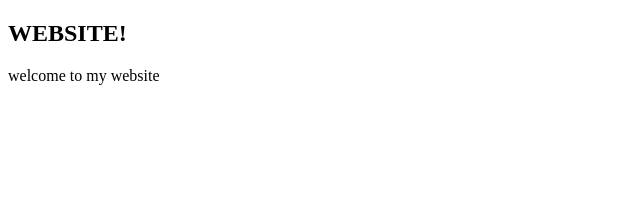
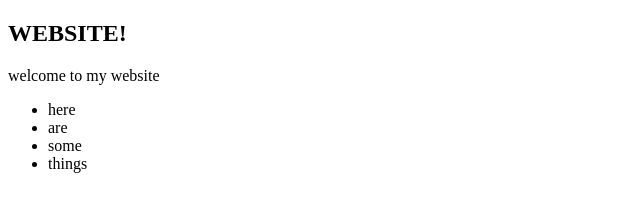
Before and after one commit to EVFUBS/Topic-7---GitHub-Test, a plain HTML site: page index.html in a window 1280 px wide. Shown: the whole page, without its empty margins (0-640 px from the left). Drawn offline with Linux system fonts and the light colour scheme.

Commit message:
added list

```diff
--- a/index.html
+++ b/index.html
@@ -8,6 +8,13 @@
         <main>
             <h2>WEBSITE!</h2>
             <p>welcome to my website</p>
+
+            <ul>
+                <li>here</li>
+                <li>are</li>
+                <li>some</li>
+                <li>things</li>
+            </ul>
         </main>
     </body>
 </html>
```
